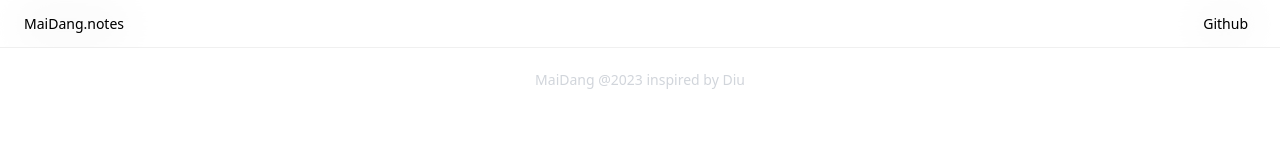
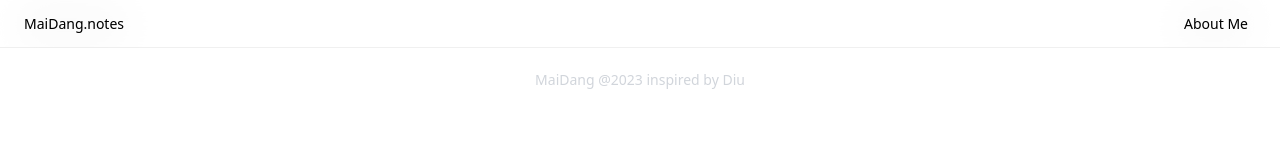
Before and after one commit to Maidang1/website, a Next.js app: page /layout in a window 1280 px wide. Shown: the top 160 px of the page. Built offline with nearby package versions, Linux system fonts and the light colour scheme.

Commit message:
about me

```diff
--- a/components/Layout/ header/index.tsx
+++ b/components/Layout/ header/index.tsx
@@ -10,10 +10,10 @@ export const LayoutHeader = () => {
         <ul className="nav flex flex-col sm:flex-row text-sm font-medium">
           <li className="nav-portfolio sm:mx-2 border-b sm:border-0 border-black/5 last:border-0 ">
             <Link
-              href="https://github.com/Maidang1"
+              href="https://about.felixwliu.cn"
               className="flex h-12 sm:h-auto items-center hover:text-[var(--text-main)]"
             >
-              Github
+              About Me
             </Link>
           </li>
         </ul>
```
